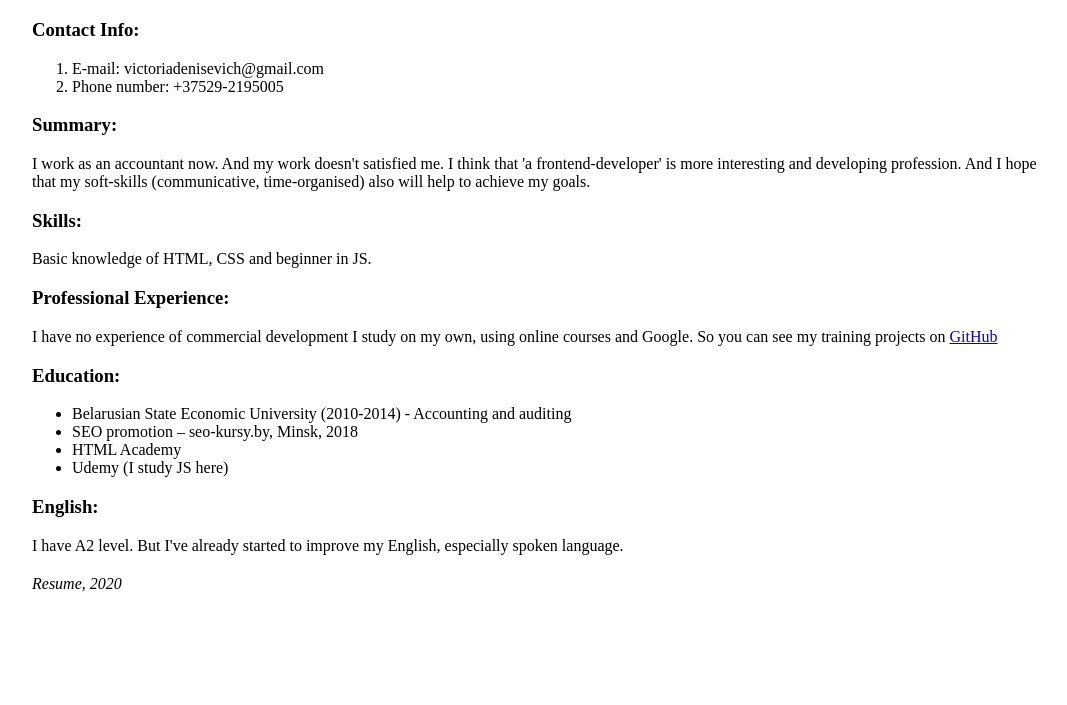
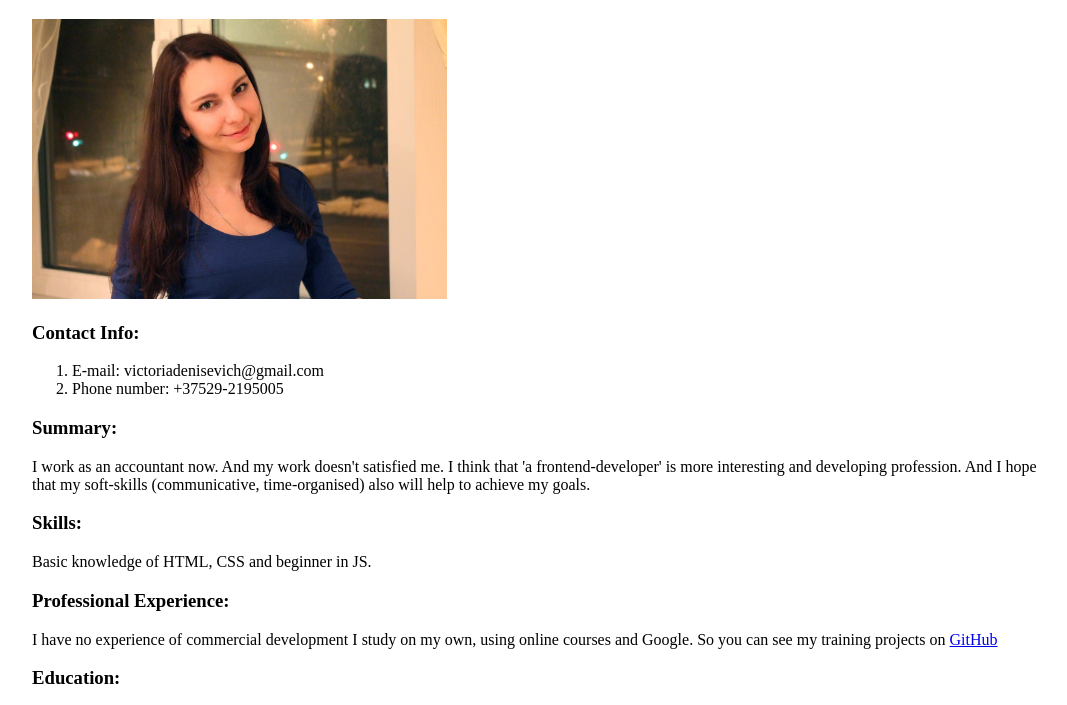
Before and after one commit to Victoria2343/rsschool-cv, a plain HTML site: page index.html in a window 1280 px wide. Shown: the part 61-766 px from the top of the page, without its empty margins (96-1163 px from the left). Drawn offline with Linux system fonts and the light colour scheme.

Commit message:
feat: add img

```diff
--- a/index.html
+++ b/index.html
@@ -9,6 +9,12 @@
   <body>
     <header>
       <h1>Victoria Osipovich</h1>
+      <img
+        src="img/myphoto.jpg"
+        alt="Victoria Osipovich"
+        width="415"
+        height="280"
+      />
     </header>
     <main>
       <div class="contacts">
```
Also changed, not shown: img/myphoto.jpg (added).
